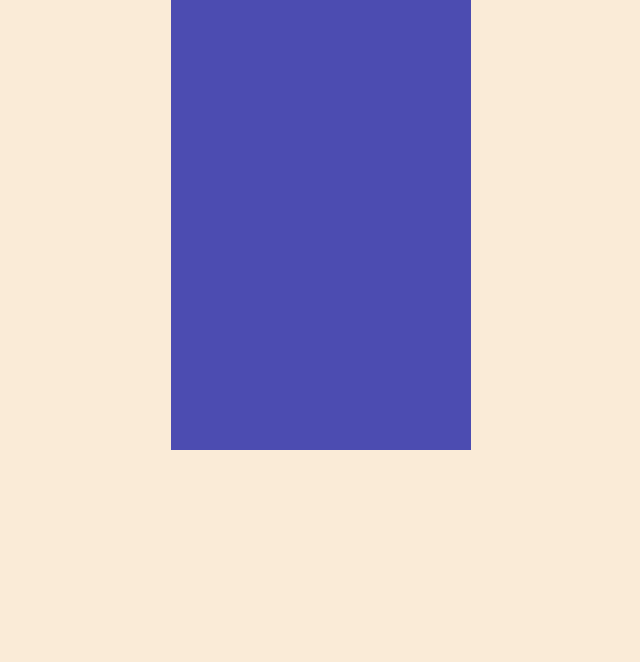
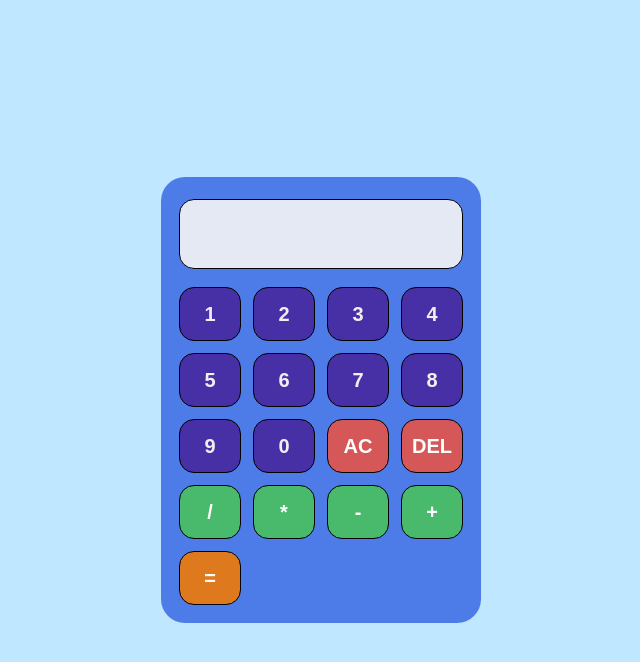
Before and after one commit to dishantkamboj669-lab/opreators-asighnment, a plain HTML site: page calculatoryi.html in a window 1280 px wide. Shown: the whole page, without its empty margins (319-959 px from the left). Drawn offline with Linux system fonts and the light colour scheme.

Commit message:
calculator without java script

```diff
--- a/calculatoryi.html
+++ b/calculatoryi.html
@@ -6,26 +6,100 @@
     <title>calculator desighn</title>
 </head>
 <style>
-    *{
-        margin: 0;
-        padding: 0;
-        box-sizing: border-box;
-    }
-    body{
-        background-color: antiquewhite;
+   *{
+    box-sizing: border-box;
+  }
 
-        display: flex;
-        justify-content: center;
+  body {
+    margin: 0;
+    min-height: 100vh;
+    display: grid;
+    place-items: center;
+    background-color: #bfe7ff;
+    font-family:  sans-serif;
+  }
 
-    }
-    .conatainer{
-        width: 300px;
-        height: 450px;
-        background-color: rgb(76, 76, 177);
-    }
+  .calculator {
+    width: 320px;
+    background: rgba(71, 119, 231, 0.95);
+    padding: 22px 18px 18px;
+    border-radius: 24px;
+
+
+  }
+
+  .display {
+    width: 100%;
+    height: 70px;
+    margin-bottom: 18px;
+    padding: 12px 14px;
+    border: 1px solid black;
+    border-radius: 15px;
+    background: rgba(245, 245, 245, 0.9);
+    font-size: 25px;
+    color: #1d1d1d;
+
+  }
+
+  .keypad {
+    display: grid;
+    grid-template-columns: repeat(4, 1fr);
+    gap: 12px;
+  }
+
+  .btns {
+    border: none;
+    height: 54px;
+    font-size: 20px;
+    font-weight: 700;
+    background: #472fa6;
+    color: #f0efef;
+    border: 1px solid black;
+    border-radius: 15px;
+
+  }
+  .btns.ops{
+    background-color: rgb(214, 87, 87);
+    color: white;
+  }
+  .btns.op{
+    background-color: rgb(73, 186, 107);
+    color: white;
+  }
+  .btns.equal{
+    background-color: rgb(222, 122, 29);
+    color: white;
+
+
+  }
+
 
 </style>
 <body>
-    <div class="conatainer"></div>
+    <form class="calculator" action="">
+    <input class="display" type="text" name="display" id="display" >
+
+    <div class="keypad">
+        <input class="btns" type="button" value="1" onclick="display.value+='1'">
+      <input class="btns" type="button" value="2" onclick="display.value+='2'">
+      <input class="btns" type="button" value="3" onclick="display.value+='3'">
+      <input class="btns" type="button" value="4" onclick="display.value+='4'">
+      <input class="btns" type="button" value="5" onclick="display.value+='5'">
+      <input class="btns" type="button" value="6" onclick="display.value+='6'">
+       <input class="btns" type="button" value="7" onclick="display.value+='7'">
+      <input class="btns" type="button" value="8" onclick="display.value+='8'">
+      <input class="btns" type="button" value="9" onclick="display.value+='9'">
+       <input class="btns" type="button" value="0"  onclick="display.value+='0'">
+
+      <input class="btns ops " type="button" value="AC" onclick="display.value=''">
+      <input class="btns  ops" type="button" value="DEL" onclick="display.value=display.value.slice(0,-1)">
+      <input class="btns op" type="button" value="/" onclick="display.value+='/'">
+      <input class="btns op  " type="button" value="*" onclick="display.value+='*'">
+      <input class="btns op " type="button" value="-" onclick="display.value+='-'">
+      <input class="btns op " type="button" value="+" onclick="display.value+='+'">
+      <input   class="btns equal" type="button" value="=" onclick="display.value=eval(display.value)">
+</div>
+
+  </form>
 </body>
 </html>
```
Also changed, not shown: 5octlocalstorage.html (added, +47 -0 lines), fetch.html (+40 -17 lines), login.html (added, +11 -0 lines), task29.html (+66 -1 lines).
